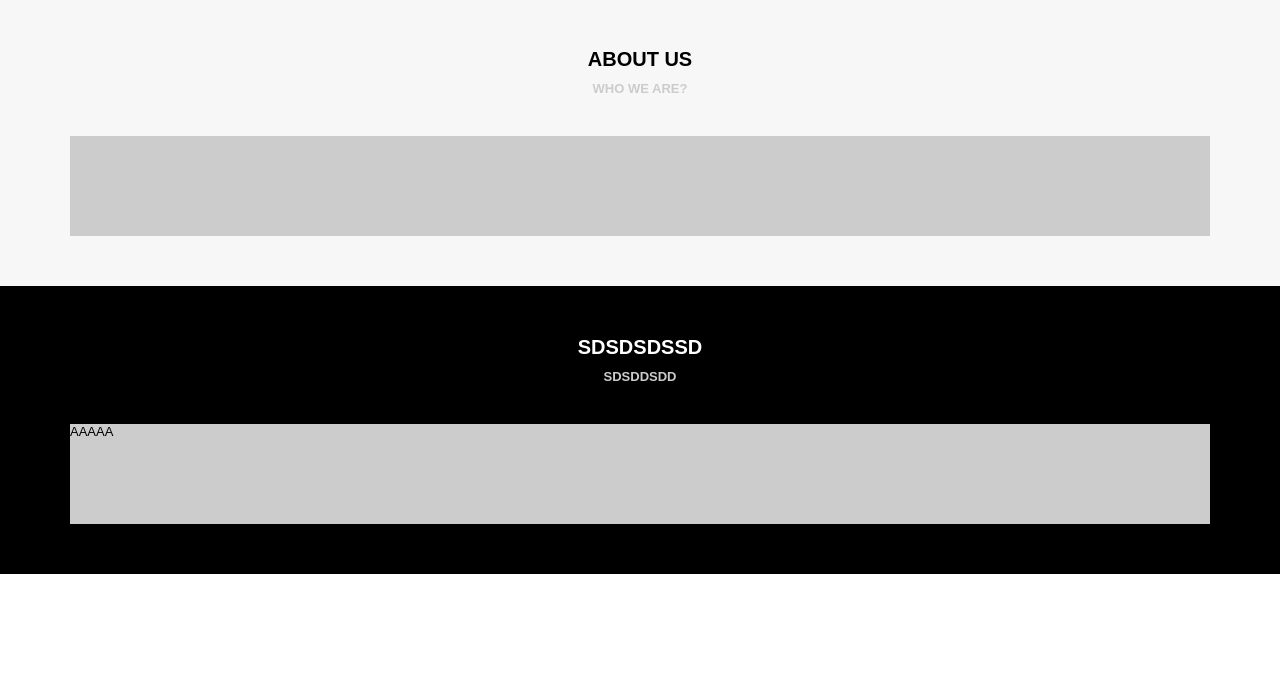
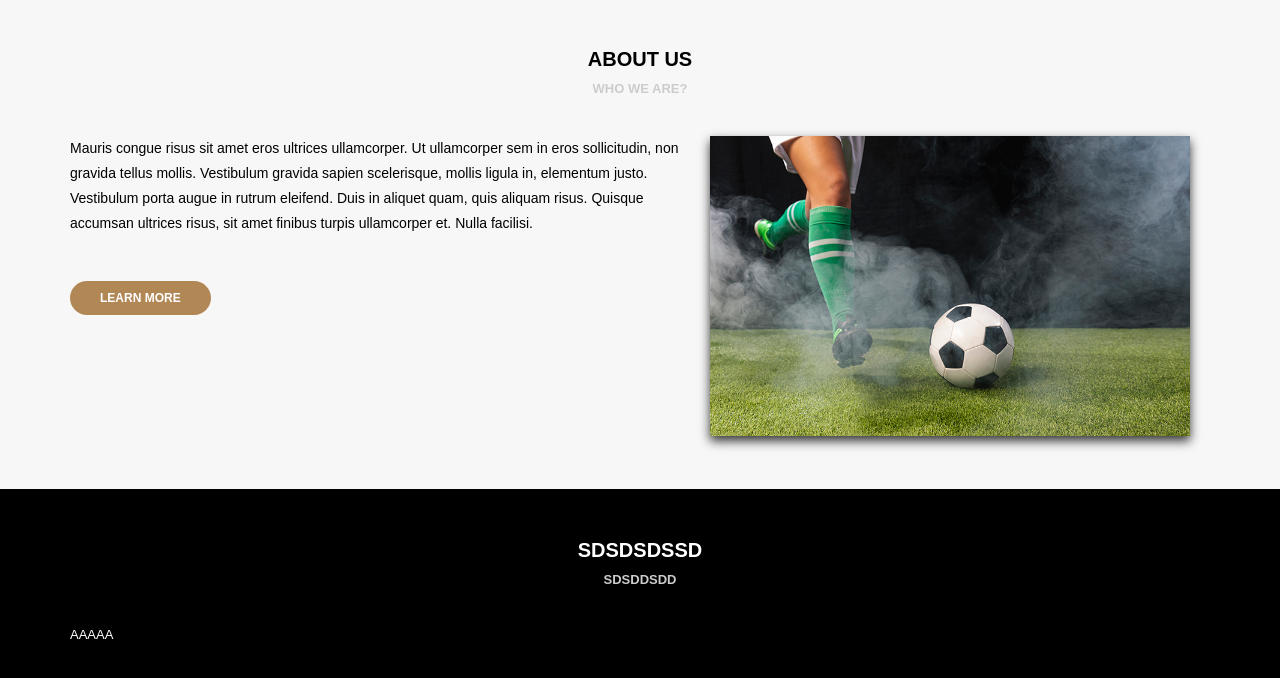
Before and after one commit to geovane-portfolio/Projeto-Awax, a plain HTML site: page index.html in a window 1280 px wide. Shown: the part 802-1480 px from the top of the page. Before the commit the page ends 1376 px from the top, so only its background shows below. Drawn offline with Linux system fonts and the light colour scheme.

Commit message:
main
section About us

```diff
--- a/assets/css/style.css
+++ b/assets/css/style.css
@@ -98,8 +98,8 @@ header {
     text-transform: uppercase;
     margin-top: 20px;
 }
-.banner a {
-    display: block;
+.button {
+    display: inline-block;
     background-color: #B28756;
     color: #fff;
     text-transform: uppercase;
@@ -160,18 +160,47 @@ header {
 .default .section-body {
     max-width: 1140px;
     margin: auto;
-    min-height: 100px;
-    background-color: #ccc;
 }
 .default.light {
     background-color: #f7f7f7;
 }
-.default.light .section-title {
+.default.light .section-title,
+.default.light .section-body {
     color: #000;
 }
 .default.dark {
     background-color: #000;
 }
-.default.dark .section-title {
+.default.dark .section-title,
+.default.dark .section-body {
     color: #fff;
 }
+
+
+
+
+
+
+
+
+/* CSS ÁREAS ESPECIFICAS */
+
+/* ABOUT US */
+.section-aboutus {
+    display: flex;
+}
+.section-aboutus--left {
+    flex: 1;
+}
+.section-aboutus--left p {
+    font-size: 14px;
+    line-height: 25px;
+}
+.section-aboutus-right {
+    width: 520px;
+    text-align:center;
+}
+.section-aboutus-right img {
+    width: 480px;
+    box-shadow: 0px 5px 10px #333;
+}
--- a/index.html
+++ b/index.html
@@ -37,19 +37,19 @@
                 <div class="slidearea">
                     <h1>Design is about</br><span>Communication</span></h1>
                     <h2>Call Us: +00 0 1234 5678</h2>
-                    <a href="">Get in Touch!</a>
+                    <a href="" class="button">Get in Touch!</a>
                 </div>
             </div><div class="slide">
                 <div class="slidearea">
                     <h1>Design is about</br><span>Communication 2</span></h1>
                     <h2>Call Us: +00 0 1234 5678</h2>
-                    <a href="">Get in Touch!</a>
+                    <a href="" class="button">Get in Touch!</a>
                 </div>
             </div><div class="slide">
                 <div class="slidearea">
                     <h1>Design is about</br><span>Communication 3</span></h1>
                     <h2>Call Us: +00 0 1234 5678</h2>
-                    <a href="">Get in Touch!</a>
+                    <a href="" class="button">Get in Touch!</a>
                 </div>
             </div>
         </div>
@@ -64,8 +64,15 @@
         <div class="section-title">About us</div>
         <div class="section-desc">Who we are?</div>
         <div class="section-body">
-            <div>
+            <div class="section-aboutus">
+                <div class="section-aboutus--left">
+                    <p>Mauris congue risus sit amet eros ultrices ullamcorper. Ut ullamcorper sem in eros sollicitudin, non gravida tellus mollis. Vestibulum gravida sapien scelerisque, mollis ligula in, elementum justo. Vestibulum porta augue in rutrum eleifend. Duis in aliquet quam, quis aliquam risus. Quisque accumsan ultrices risus, sit amet finibus turpis ullamcorper et. Nulla facilisi.</p></br>
 
+                    <a href="" class="button">Learn More</a>
+                </div>
+                <div class="section-aboutus-right">
+                    <img src="media/foto9.jpg"/>
+                </div>
             </div>
 
         </div>
```
